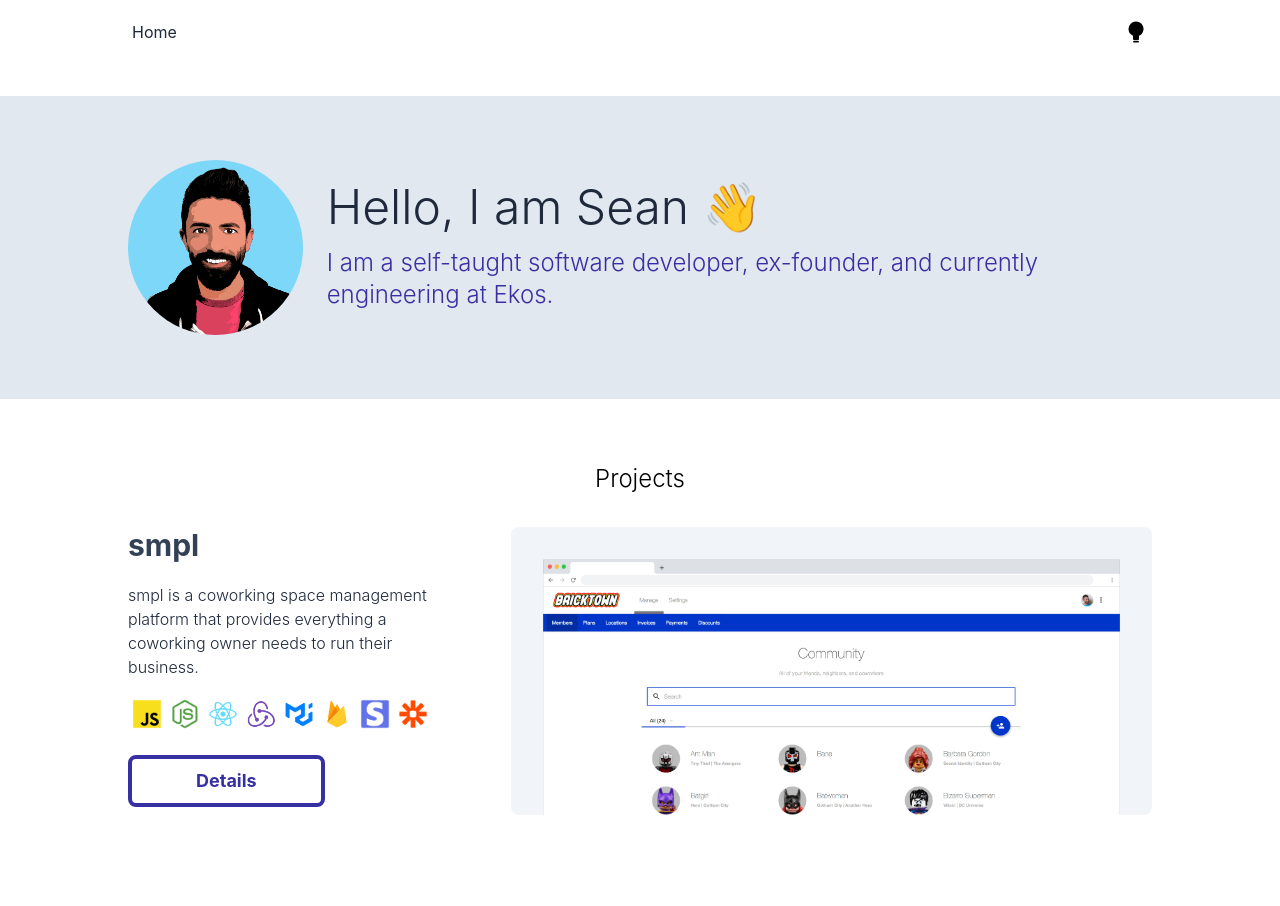
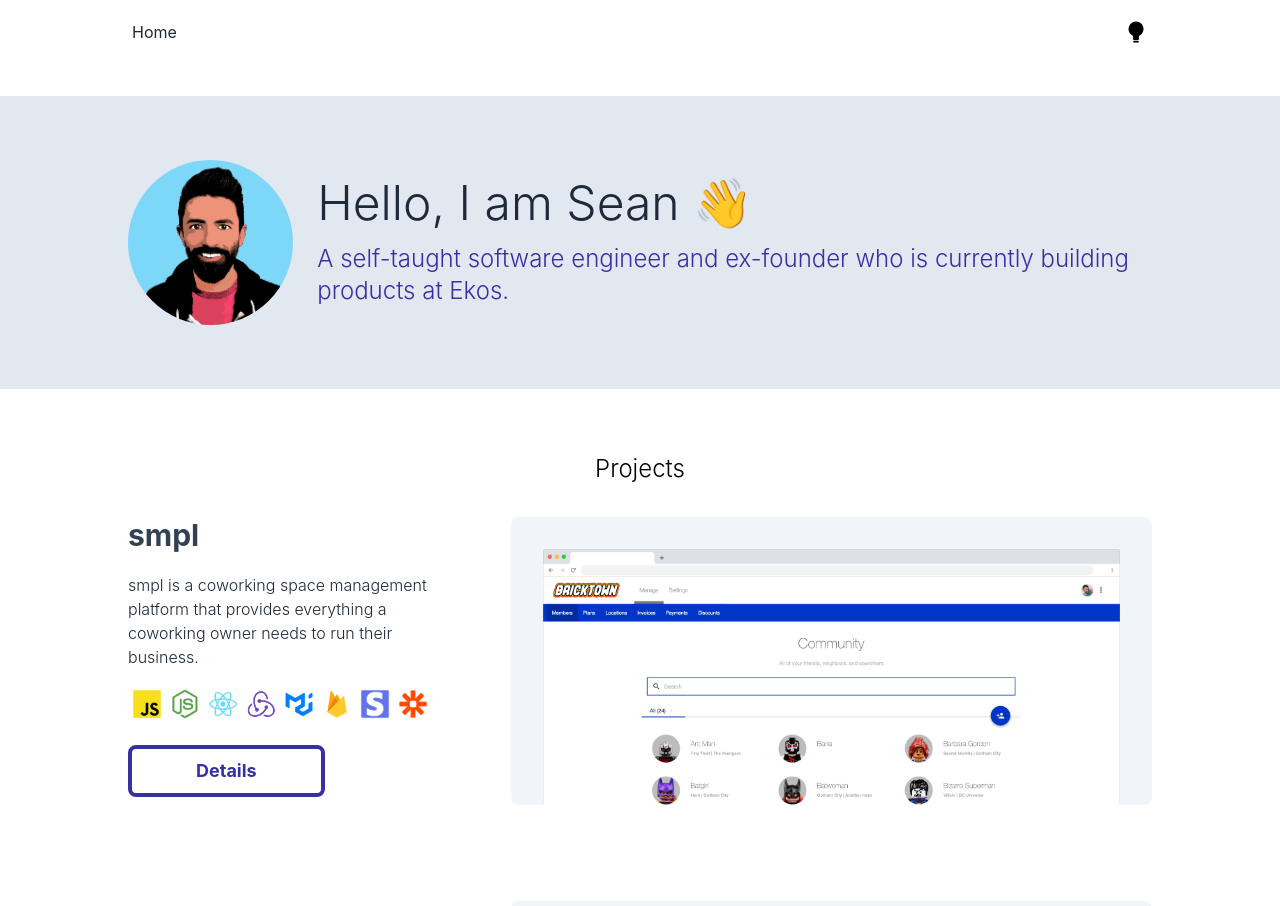
Before and after one commit to Bonitis/seanrogers-dev-next, a Next.js app: page / in a window 1280 px wide. Shown: the top 906 px of the page. Built offline with nearby package versions, Linux system fonts and the light colour scheme.

Commit message:
seo improvements

```diff
--- a/pages/index.tsx
+++ b/pages/index.tsx
@@ -14,15 +14,17 @@ const sortProjects = (a: ProjectPage, b: ProjectPage) => {
   return (a.sequence || 0) - (b.sequence || 0);
 }
 
-const DESCRIPTION = "Software engineer and ex-founder with expertise in javascript/typescript, react, and building micro-service architecture.";
+const DESCRIPTION = "A self-taught software engineer and ex-founder who is currently building products at Ekos.";
 
 const Home: NextPage<{ projects: ProjectPage[] }> = ({ projects }) => {
   return (
     <>
       <Head>
-        <title>Sean Rogers</title>
+        <title>Sean Rogers - software engineer and ex-founder</title>
         <meta name="description" content={DESCRIPTION} />
+        <meta name="keywords" content="Javascript,Typescript,React,Redux,Node,Nextjs,Graphql,Firebase,Stripe,Vercel,Dotnet,Azure,AWS,Lambda" />
         <link rel="icon" href="/favicon.ico" />
+        <link rel="canonical" href="https://seanrogers.dev" />
         <meta property="og:url" content="https://seanrogers.dev/" />
         <meta property="og:type" content="website" />
         <meta property="og:title" content="Sean Rogers" />
@@ -41,7 +43,7 @@ const Home: NextPage<{ projects: ProjectPage[] }> = ({ projects }) => {
           <Image src={avatar} alt="avatar" width={200} height={200} className="rounded-full" placeholder="blur" />
           <div className="ml-0 md:ml-6 mt-3 md:mt-0">
             <h1 className="mb-4 text-3xl md:text-5xl font-light">Hello, I am Sean 👋</h1>
-            <p className="text-indigo-800 dark:text-indigo-200 text-2xl font-light">I am a self-taught software developer, ex-founder, and currently engineering at Ekos.</p>
+            <p className="text-indigo-800 dark:text-indigo-200 text-2xl font-light">{DESCRIPTION}</p>
           </div>
         </div>
       </div>
--- a/pages/projects/[slug].tsx
+++ b/pages/projects/[slug].tsx
@@ -16,9 +16,10 @@ const ProjectSlug: NextPage<{ project: ProjectPage }> = ({ project }) => {
     return (
         <>
             <Head>
-                <title>{project.title}</title>
+                <title>{`${project.title} - Sean Rogers dev portfolio`}</title>
                 <meta name="description" content={project.description} />
                 <meta name="keywords" content={project.stack.split(' | ').join(',')} />
+                <link rel="canonical" href={`https://seanrogers.dev/projects/${project.slug}`} />
                 <meta property="og:url" content="https://seanrogers.dev/" />
                 <meta property="og:type" content="website" />
                 <meta property="og:title" content="Sean Rogers" />
--- a/projects/ekos-boost.md
+++ b/projects/ekos-boost.md
@@ -1,5 +1,6 @@
 ---
 title: Ekos Boost
+slug: ekos-boost
 description: Ekos helps craft beverage makers streamline inventory, production, sales, and accounting with one affordable business management software.
 stack: typescript | react | webpack | sass | dotnet
 thumbnail: ekos-boost-home
--- a/projects/ekos-order-hub.md
+++ b/projects/ekos-order-hub.md
@@ -1,5 +1,6 @@
 ---
 title: Ekos Order Hub
+slug: ekos-order-hub
 description: Ekos Order Hub is a digital portal for your distributors and customer accounts to see available inventory and enter and manage orders.
 stack: typescript | react | nextjs | styledcomponents | dotnet | azure
 thumbnail: ekos-order-hub-products
--- a/projects/push-the-pace.md
+++ b/projects/push-the-pace.md
@@ -1,5 +1,6 @@
 ---
 title: Push the Pace
+slug: push-the-pace
 description: Push the Pace is a real-time group fitness analytics platform with in-class leaderboard.
 stack: javascript | node | react | redux | firebase | raspberrypi | bluetooth
 thumbnail: push-the-pace-class
--- a/projects/smpl.md
+++ b/projects/smpl.md
@@ -1,5 +1,6 @@
 ---
 title: smpl
+slug: smpl
 description: smpl is a coworking space management platform that provides everything a coworking owner needs to run their business.
 stack: javascript | node | react | redux | materialui | firebase | stripe | zapier
 thumbnail: smpl-members
--- a/projects/takeshape.md
+++ b/projects/takeshape.md
@@ -1,5 +1,6 @@
 ---
 title: TakeShape
+slug: takeshape
 description: TakeShape is an api mesh which allows you to combine common services or any arbitrary api into a single graphql api.
 stack: typescript | node | react | redux | materialui | graphql | lambda | dynamodb
 thumbnail: takeshape-api-explorer
--- a/projects/the-wed-clique.md
+++ b/projects/the-wed-clique.md
@@ -1,5 +1,6 @@
 ---
 title: The Wed Clique
+slug: the-wed-clique
 description: The Wed Clique is a platform for discovering and hiring wedding vendors.
 stack: typescript | node | react | sass | graphql | postgres
 thumbnail: the-wed-clique-home
--- a/src/interfaces/project.d.ts
+++ b/src/interfaces/project.d.ts
@@ -6,7 +6,8 @@ export interface Project {
     stack: string;
     logos: string[];
     gallery?: string;
-    sequence?: number
+    sequence?: number;
+    slug: string;
   };
 
   export interface ProjectMarkdownAttributes extends Omit<Project, 'logos'> {
--- a/tailwind.config.js
+++ b/tailwind.config.js
@@ -2,7 +2,7 @@
 
 module.exports = {
   mode: 'jit',
-  purge: ['./pages/**/*.{js,ts,jsx,tsx}', './components/**/*.{js,ts,jsx,tsx}'],
+  content: ['./pages/**/*.{js,ts,jsx,tsx}', './components/**/*.{js,ts,jsx,tsx}'],
   darkMode: 'class',
   theme: {
     // colors: {
```
